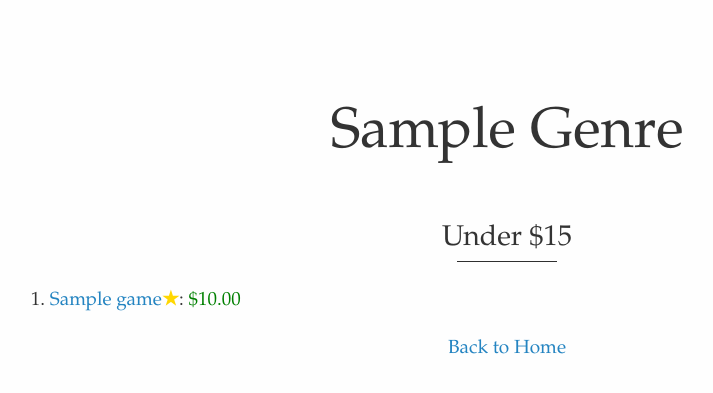
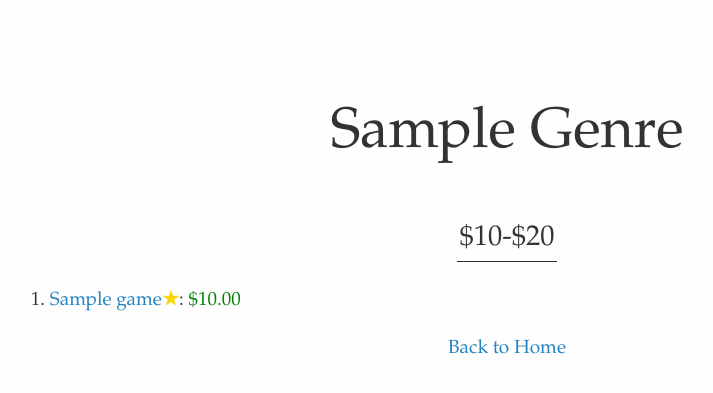
Before and after one commit to aidenmadaffri/gamerecs, a Django app: page /genre/1/ in a window 1280 px wide. Shown: the top 393 px of the page, without its empty margins (133-846 px from the left). Run offline with Django 3.2, Linux system fonts and the light colour scheme; tables that the repository leaves empty hold one stand-in row (values such as "Sample post").

Commit message:
Change categories based on max price

```diff
--- a/recs/templates/recs/genre.html
+++ b/recs/templates/recs/genre.html
@@ -13,10 +13,10 @@
   <body>
     <div id='write' class = 'is-node'>
         <h1>{{ genre.name|title }}</h1>
-        {% if price_under_15 %}
-            <h2>Under $15</h2>
+        {% if set_1 %}
+            <h2>{{ set_1_description }}</h2>
             <ol>
-            {% for game_pos in price_under_15 %}
+            {% for game_pos in set_1 %}
                 {% if forloop.counter == 1 %}
                     <li><a href={% url 'game' game_pos.game.steamid %}>{{ game_pos.game.name }}</a><strong><span style="color:gold">★</span></strong>: <span style='color:green'>${{ game_pos.game.price }}</span></li>
                 {% elif forloop.counter == 2 %}
@@ -29,17 +29,17 @@
             {% endfor %}
             </ol>
         {% endif %}
-        {% if price_under_15_community %}
+        {% if set_1_community %}
             <ul>
-            {% for game_pos in price_under_15_community %}
+            {% for game_pos in set_1_community %}
                 <li><a href={% url 'game' game_pos.game.steamid %}>{{ game_pos.game.name }}</a><strong>👤</strong>: <span style='color:green'>${{ game_pos.game.price }}</span></li>
             {% endfor %}
             </ul>
         {% endif %}
-        {% if price_15_to_30 %}
-            <h2>$15-$30</h2>
+        {% if set_2 %}
+            <h2>{{ set_2_description }}</h2>
             <ol>
-            {% for game_pos in price_15_to_30 %}
+            {% for game_pos in set_2 %}
                 {% if forloop.counter == 1 %}
                     <li><a href={% url 'game' game_pos.game.steamid %}>{{ game_pos.game.name }}</a><strong><span style="color:gold">★</span></strong>: <span style='color:green'>${{ game_pos.game.price }}</span></li>
                 {% elif forloop.counter == 2 %}
@@ -52,17 +52,17 @@
             {% endfor %}
             </ol>
         {% endif %}
-        {% if price_15_to_30_community %}
+        {% if set_2_community %}
             <ul>
-            {% for game_pos in price_15_to_30_community %}
+            {% for game_pos in set_2_community %}
                 <li><a href={% url 'game' game_pos.game.steamid %}>{{ game_pos.game.name }}</a><strong>👤</strong>: <span style='color:green'>${{ game_pos.game.price }}</span></li>
             {% endfor %}
             </ul>
         {% endif %}
-        {% if price_over_30 %}
-            <h2>Over $30</h2>
+        {% if set_3 %}
+            <h2>{{ set_3_description }}</h2>
             <ol>
-            {% for game_pos in price_over_30 %}
+            {% for game_pos in set_3 %}
                 {% if forloop.counter == 1 %}
                     <li><a href={% url 'game' game_pos.game.steamid %}>{{ game_pos.game.name }}</a><strong><span style="color:gold">★</span></strong>: <span style='color:green'>${{ game_pos.game.price }}</span></li>
                 {% elif forloop.counter == 2 %}
@@ -75,9 +75,9 @@
             {% endfor %}
             </ol>
         {% endif %}
-        {% if price_over_30_community %}
+        {% if set_3_community %}
             <ul>
-            {% for game_pos in price_over_30_community %}
+            {% for game_pos in set_3_community %}
                 <li><a href={% url 'game' game_pos.game.steamid %}>{{ game_pos.game.name }}</a><strong>👤</strong>: <span style='color:green'>${{ game_pos.game.price }}</span></li>
             {% endfor %}
             </ul>
--- a/recs/views.py
+++ b/recs/views.py
@@ -16,20 +16,47 @@ def top(request):
 
 def genre(request, genre_id):
     genre = get_object_or_404(Genre, pk=genre_id)
-    price_under_15 = GameGenrePosition.objects.filter(genre=genre, game__price__lt=15.00, position__gt=0).order_by("position")
-    price_15_to_30 = GameGenrePosition.objects.filter(genre=genre, game__price__gte=15.00, game__price__lt=30.00, position__gt=0).order_by("position")
-    price_over_30 = GameGenrePosition.objects.filter(genre=genre, game__price__gte=30.00).order_by("position")
-    price_under_15_community = GameGenrePosition.objects.filter(genre=genre, game__price__lt=15.00, position=-1).order_by("game__name")
-    price_15_to_30_community = GameGenrePosition.objects.filter(genre=genre, game__price__gte=15.00, game__price__lt=30.00, position=-1).order_by("game__name")
-    price_over_30_community = GameGenrePosition.objects.filter(genre=genre, game__price__gte=30.00, position=-1).order_by("game__name")
+    set_1_description = None
+    set_2_description = None
+    set_3_description = None
+    set_1 = None
+    set_2 = None
+    set_3 = None
+    set_1_community = None
+    set_2_community = None
+    set_3_community = None
+    if GameGenrePosition.objects.filter(genre=genre, game__price__gt=30.00).exists():
+        set_1_description = "Under $15"
+        set_2_description = "$15-$30"
+        set_3_description = "Over $30"
+        set_1 = GameGenrePosition.objects.filter(genre=genre, game__price__lt=15.00, position__gt=0).order_by("position")
+        set_2 = GameGenrePosition.objects.filter(genre=genre, game__price__gte=15.00, game__price__lt=30.00, position__gt=0).order_by("position")
+        set_3 = GameGenrePosition.objects.filter(genre=genre, game__price__gte=30.00, position__gt=0).order_by("position")
+        set_1_community = GameGenrePosition.objects.filter(genre=genre, game__price__lt=15.00, position=-1).order_by("game__name")
+        set_2_community = GameGenrePosition.objects.filter(genre=genre, game__price__gte=15.00, game__price__lt=30.00, position=-1).order_by("game__name")
+        set_3_community = GameGenrePosition.objects.filter(genre=genre, game__price__gte=30.00, position=-1).order_by("game__name")
+    else:
+        set_1_description = "Under $10"
+        set_2_description = "$10-$20"
+        set_3_description = "Over $20"
+        set_1 = GameGenrePosition.objects.filter(genre=genre, game__price__lt=10.00, position__gt=0).order_by("position")
+        set_2 = GameGenrePosition.objects.filter(genre=genre, game__price__gte=10.00, game__price__lt=20.00, position__gt=0).order_by("position")
+        set_3 = GameGenrePosition.objects.filter(genre=genre, game__price__gte=20.00, position__gt=0).order_by("position")
+        set_1_community = GameGenrePosition.objects.filter(genre=genre, game__price__lt=10.00, position=-1).order_by("game__name")
+        set_2_community = GameGenrePosition.objects.filter(genre=genre, game__price__gte=10.00, game__price__lt=20.00, position=-1).order_by("game__name")
+        set_3_community = GameGenrePosition.objects.filter(genre=genre, game__price__gte=20.00, position=-1).order_by("game__name")
+
     return render(request, "recs/genre.html", {
         'genre': genre,
-        'price_under_15': price_under_15,
-        'price_15_to_30': price_15_to_30,
-        'price_over_30': price_over_30,
-        'price_under_15_community': price_under_15_community,
-        'price_15_to_30_community': price_15_to_30_community,
-        'price_over_30_community': price_over_30_community
+        'set_1': set_1,
+        'set_2': set_2,
+        'set_3': set_3,
+        'set_1_community': set_1_community,
+        'set_2_community': set_2_community,
+        'set_3_community': set_3_community,
+        'set_1_description': set_1_description,
+        'set_2_description': set_2_description,
+        'set_3_description': set_3_description
     })
 
 def game(request, steamid):
```
